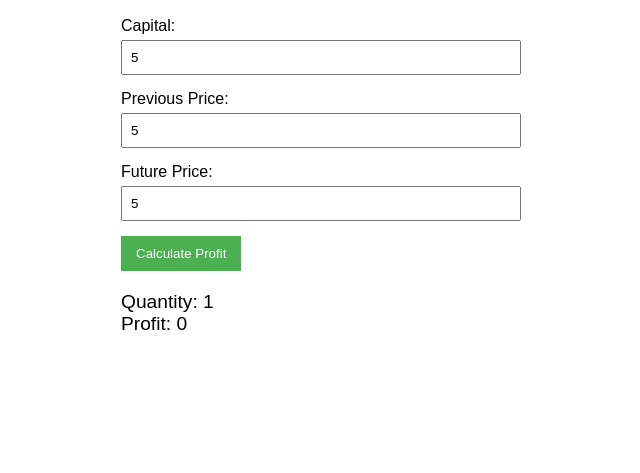
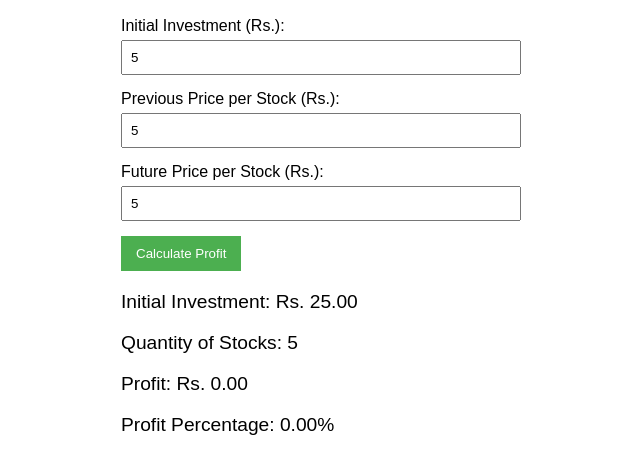
Before and after one commit to prathamsagar3002/calcy, a plain HTML site: page index.html in a window 1280 px wide. Both pictures are taken after typing "5", "5", "5" into the empty fields and a click on the button "Calculate Profit". Shown: the part 81-554 px from the top of the page, without its empty margins (319-959 px from the left). Drawn offline with Linux system fonts and the light colour scheme.

Commit message:
Update index.html

```diff
--- a/index.html
+++ b/index.html
@@ -43,15 +43,15 @@
     <div class="container">
         <h2>Stock Calculator</h2>
         <div class="form-group">
-            <label for="capital">Capital:</label>
-            <input type="number" id="capital" placeholder="Enter your capital">
+            <label for="capital">Initial Investment (Rs.):</label>
+            <input type="number" id="capital" placeholder="Enter your initial investment">
         </div>
         <div class="form-group">
-            <label for="previous-price">Previous Price:</label>
+            <label for="previous-price">Previous Price per Stock (Rs.):</label>
             <input type="number" id="previous-price" placeholder="Enter the previous price per stock">
         </div>
         <div class="form-group">
-            <label for="future-price">Future Price:</label>
+            <label for="future-price">Future Price per Stock (Rs.):</label>
             <input type="number" id="future-price" placeholder="Enter the future price per stock">
         </div>
         <button onclick="calculateProfit()">Calculate Profit</button>
@@ -69,10 +69,20 @@
                 return;
             }
 
+            // Multiply the initial investment by 5
+            capital *= 5;
+
             var quantity = Math.floor(capital / previousPrice);
             var profit = (futurePrice - previousPrice) * quantity;
 
-            document.getElementById('result').innerText = "Quantity: " + quantity + "\nProfit: " + profit;
+            var profitPercentage = (profit / (capital / 5)) * 100;
+
+            document.getElementById('result').innerHTML = `
+                <p>Initial Investment: Rs. ${capital.toFixed(2)}</p>
+                <p>Quantity of Stocks: ${quantity}</p>
+                <p>Profit: Rs. ${profit.toFixed(2)}</p>
+                <p>Profit Percentage: ${profitPercentage.toFixed(2)}%</p>
+            `;
         }
     </script>
 </body>
```
